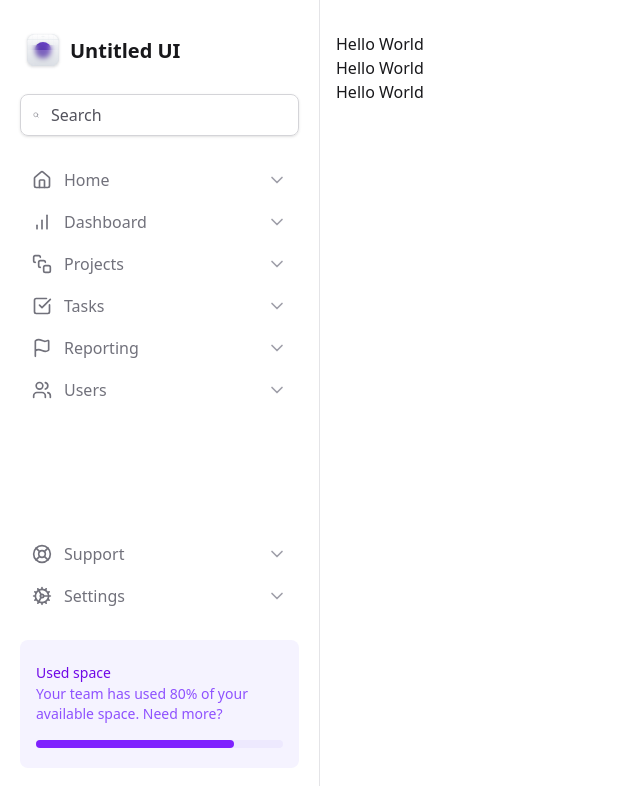
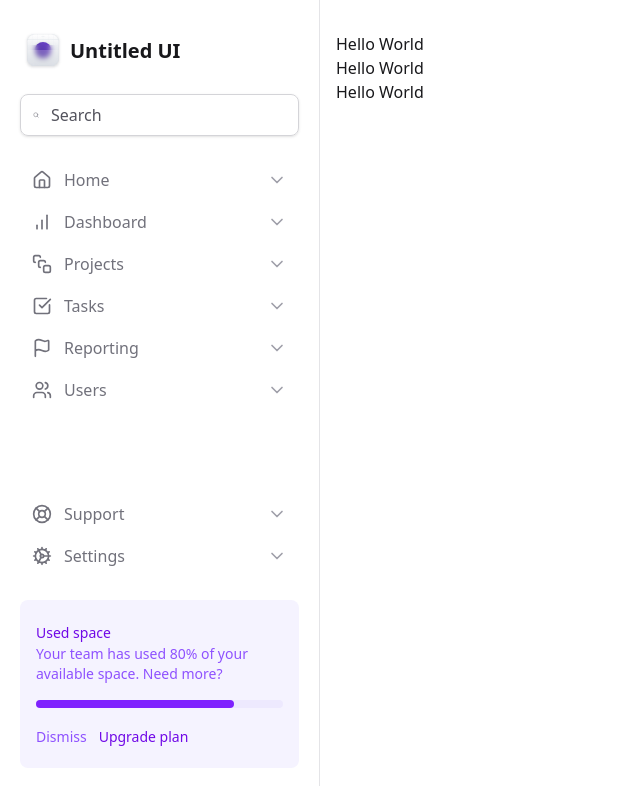
Before and after one commit to Brenobn/Styling-web, a Next.js app: page / in a window 1280 px wide. Shown: the top 786 px of the page, without its empty margins (0-640 px from the left). Built offline with nearby package versions, Linux system fonts and the light colour scheme.

Commit message:
Creating two buttons into the widget

```diff
--- a/src/components/Sidebar/index.tsx
+++ b/src/components/Sidebar/index.tsx
@@ -53,6 +53,21 @@ export function Sidebar() {
           <div className="h-2 rounded-full bg-violet-100">
             <div className="h-2 w-4/5 rounded-full bg-violet-600" />
           </div>
+
+          <div className="space-x-3">
+            <button
+              type="button"
+              className="text-sm font-medium text-violet-500 hover:text-violet-700"
+            >
+              Dismiss
+            </button>
+            <button
+              type="button"
+              className="text-sm font-medium text-violet-700 hover:text-violet-900"
+            >
+              Upgrade plan
+            </button>
+          </div>
         </div>
       </div>
     </aside>
```
